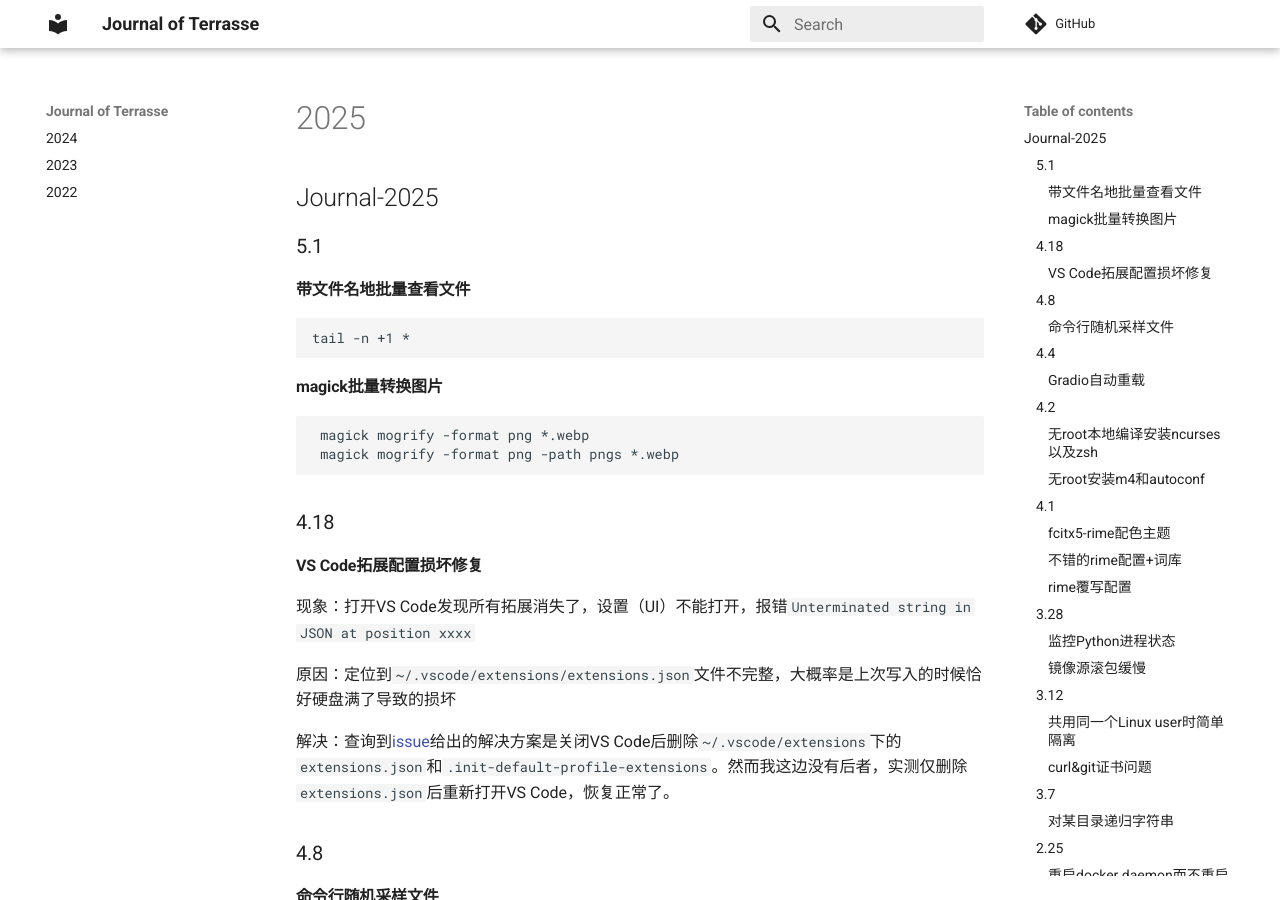
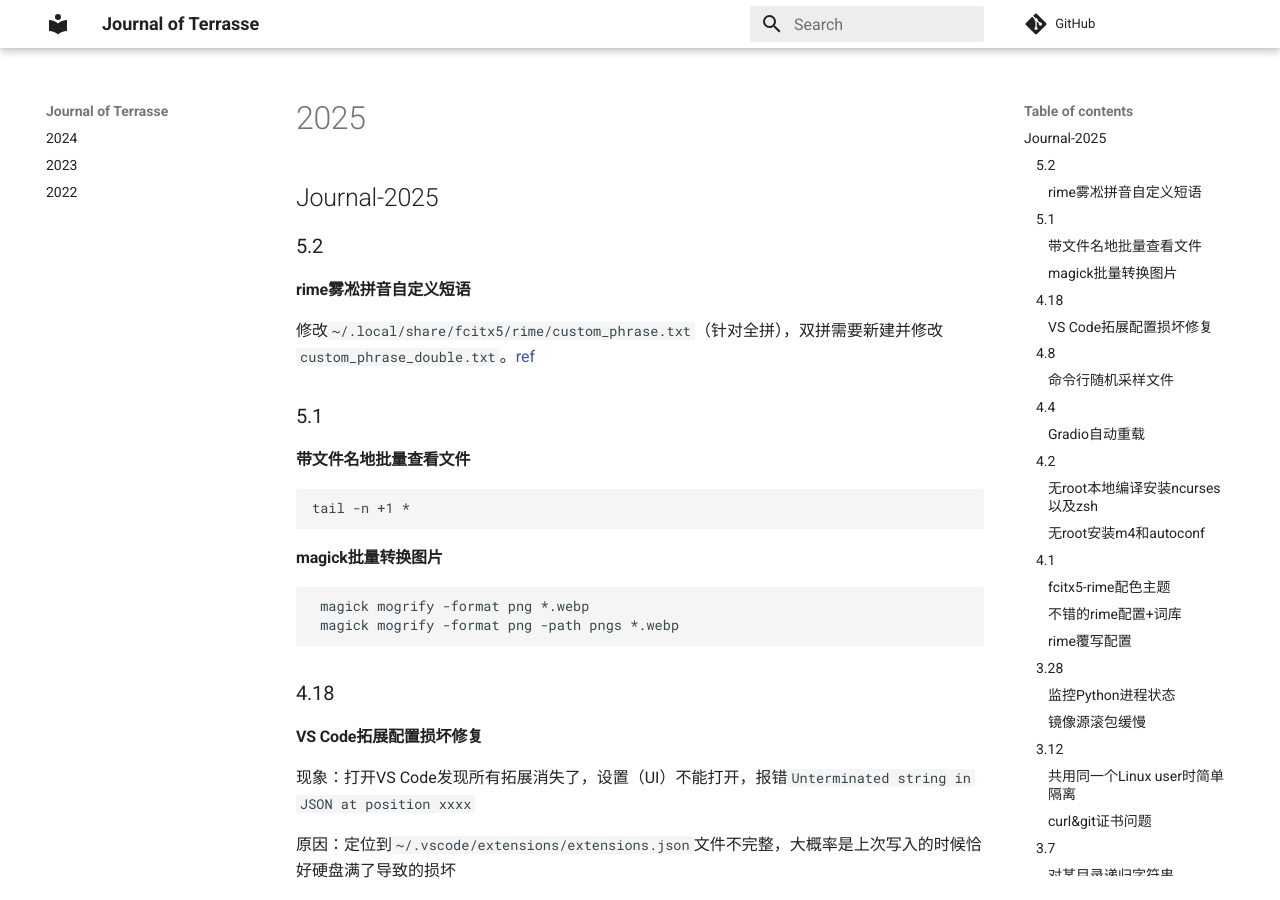
Before and after one commit to Jerry-Terrasse/journal, an MkDocs documentation site: the page built from docs/2025.md, in a window 1280 px wide and 900 px high. Built offline with MkDocs 1.6.1 and Material for MkDocs 9.7.7, drawn with Linux system fonts in a browser that asks for light colours; comment, search, counter and statistics services are not loaded.

Commit message:
update (Fri May  2 03:57:03 PM CST 2025)

```diff
--- a/docs/2025.md
+++ b/docs/2025.md
@@ -1,4 +1,10 @@
 ## Journal-2025
+
+### 5.2
+
+#### rime雾凇拼音自定义短语
+
+修改`~/.local/share/fcitx5/rime/custom_phrase.txt`（针对全拼），双拼需要新建并修改`custom_phrase_double.txt`。[ref](https://dvel.me/posts/rime-ice/#%E8%87%AA%E5%AE%9A%E4%B9%89%E6%96%87%E6%9C%AC)
 
 ### 5.1
 
```
